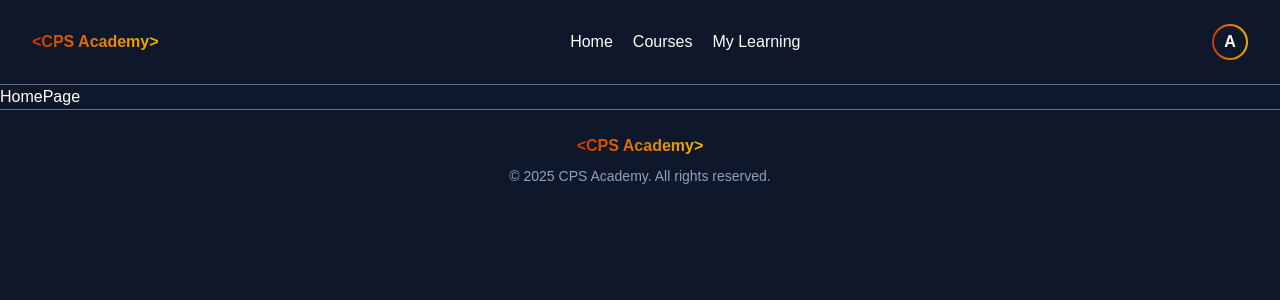
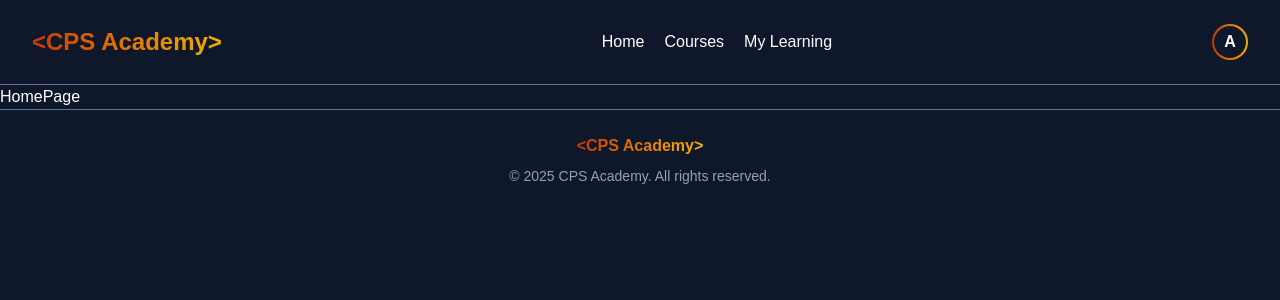
Before and after one commit to Jakaria030/cps-task-frontend, a Next.js app: page / in a window 1280 px wide. Shown: the top 300 px of the page. Built offline with nearby package versions, Linux system fonts and the light colour scheme.

Commit message:
Text size pass from Navbar to Logo component

```diff
--- a/app/components/header/Navbar.js
+++ b/app/components/header/Navbar.js
@@ -8,7 +8,7 @@ const Navbar = () => {
       <div className="max-w-7xl mx-auto px-4 py-4 sm:px-8 sm:py-6">
         <div className="flex items-center justify-between gap-5">
           {/* Logo */}
-          <Logo />
+          <Logo textSize={"text-lg sm:text-xl lg:text-2xl"} />
 
           {/* Nav links */}
           <nav className="hidden sm:flex items-center justify-center gap-5">
```
